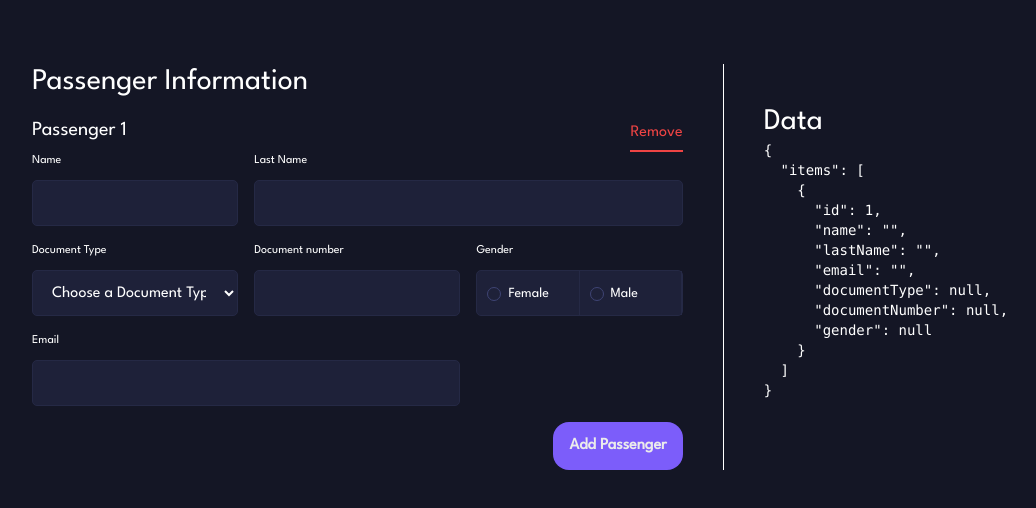
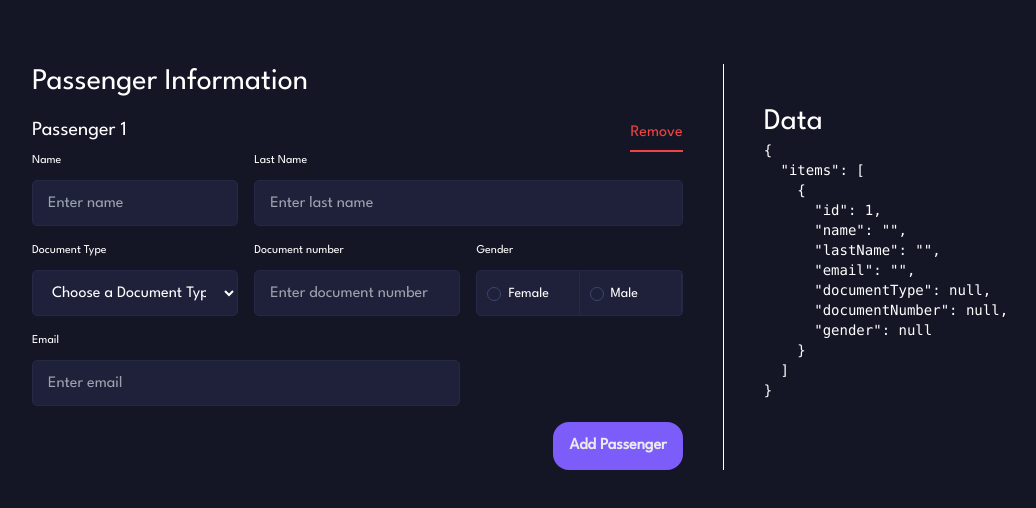
Before and after one commit to ricardovillalobosv/passenger-information-angular, an Angular app: page / in a window 1280 px wide. Both pictures are taken after a click on the button "Add Passenger". Shown: the top 508 px of the page, without its empty margins (36-1072 px from the left). Built offline with nearby package versions, Linux system fonts and the light colour scheme.

Commit message:
Add placeholders

```diff
--- a/src/app/feature/passenger-information/components/form/form.html
+++ b/src/app/feature/passenger-information/components/form/form.html
@@ -25,6 +25,7 @@
           formControlName="name"
           id="name"
           label="Name"
+          placeholder="Enter name"
           class="col-span-12 md:col-span-4"
         />
         <app-input
@@ -32,6 +33,7 @@
           formControlName="lastName"
           id="value"
           label="Last Name"
+          placeholder="Enter last name"
           class="col-span-12 md:col-span-8"
         />
         <app-select
@@ -50,6 +52,7 @@
           type="number"
           id="documentNumber"
           label="Document number"
+          placeholder="Enter document number"
           class="col-span-12 md:col-span-4"
         />
         <app-radio-button
@@ -65,6 +68,7 @@
           formControlName="email"
           id="email"
           label="Email"
+          placeholder="Enter email"
           class="col-span-12 md:col-span-8"
         />
       </div>
```
